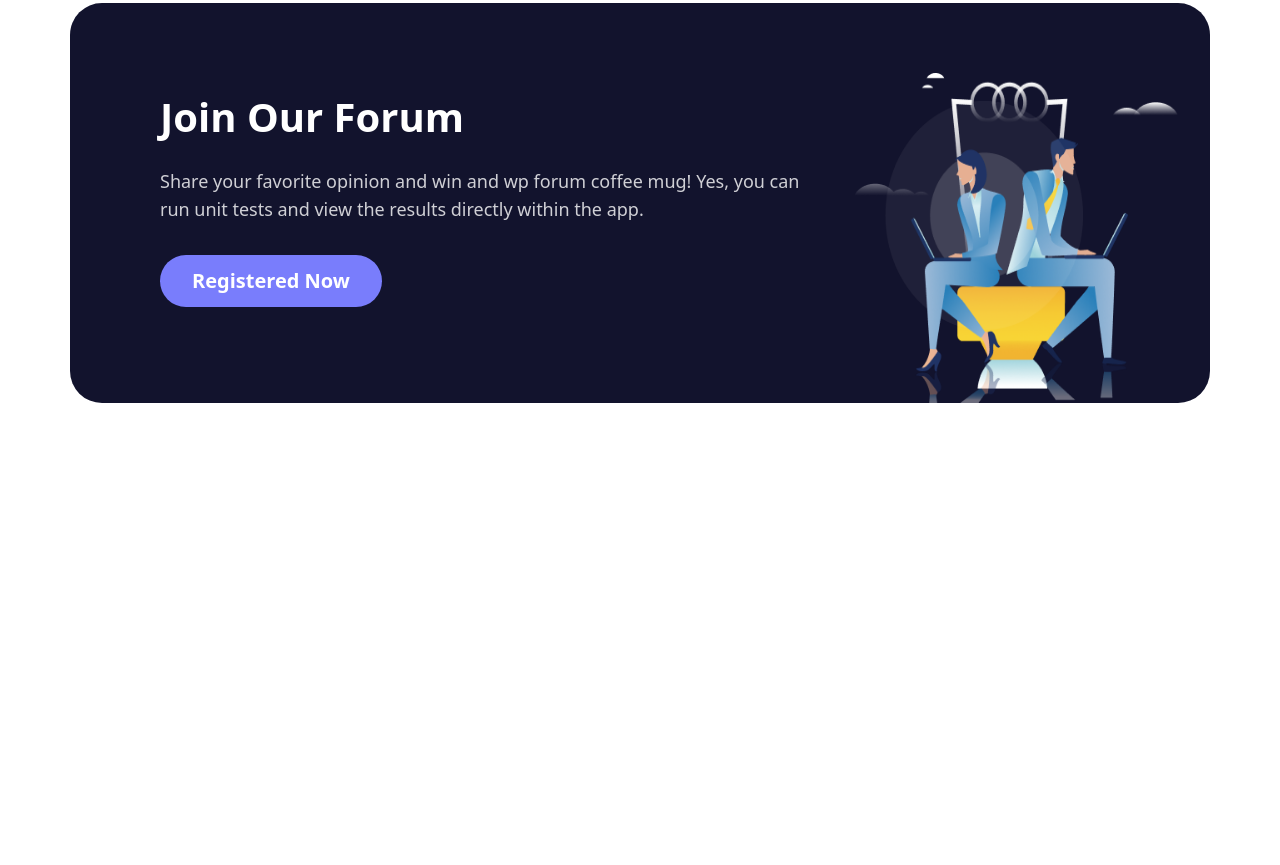
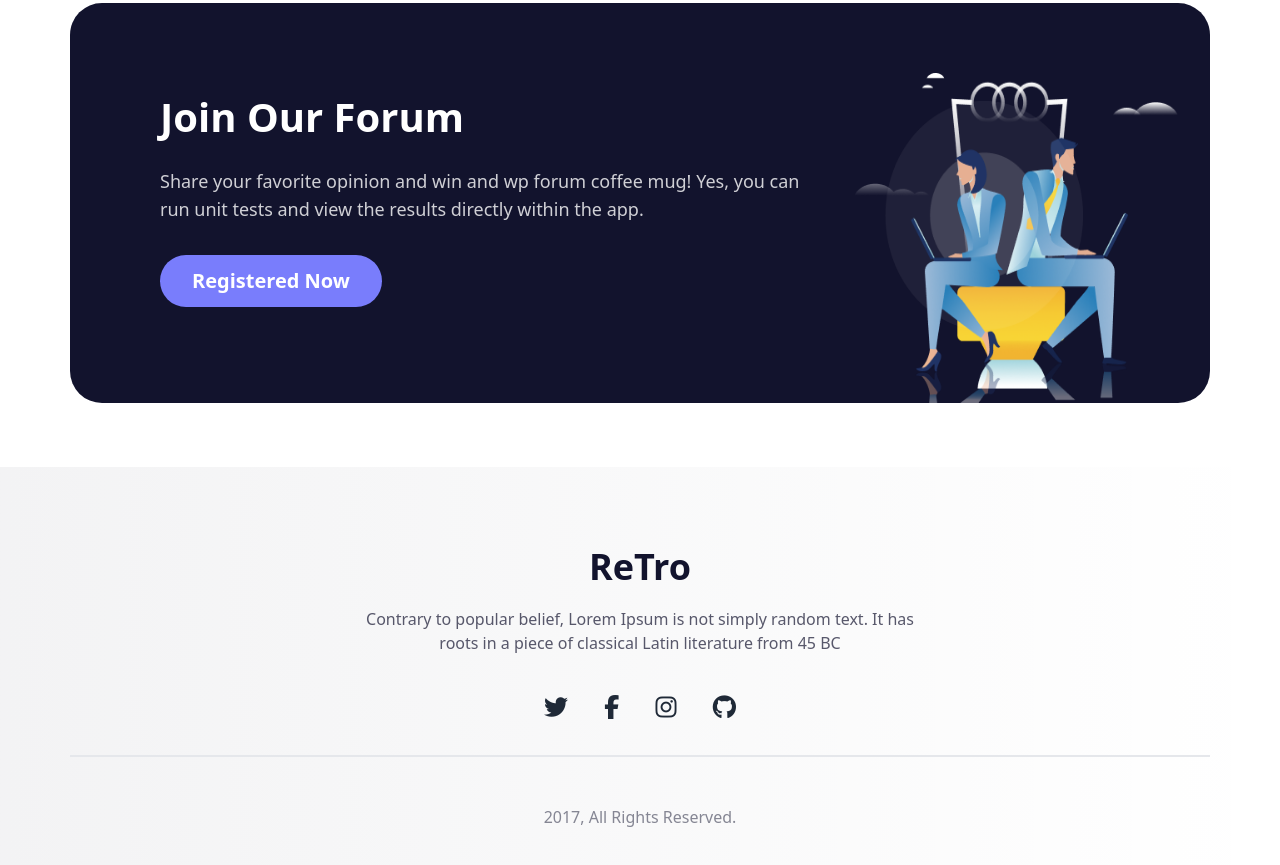
Before and after one commit to manik-kyau/retro-forum, a plain HTML site: page index.html in a window 1280 px wide. Shown: the part 1243-2108 px from the top of the page. Before the commit the page ends 1694 px from the top, so only its background shows below. Drawn offline with nearby package versions, Linux system fonts and the light colour scheme.

Commit message:
complete footer section

```diff
--- a/index.html
+++ b/index.html
@@ -17,6 +17,9 @@
     <link href="https://fonts.googleapis.com/css2?family=Inter:wght@100..900&family=Mulish:ital,wght@0,200..1000;1,200..1000&display=swap" rel="stylesheet">
 
     <style>
+        footer{
+            background-color: linear-gradient(180.00deg, rgba(18, 19, 45, 0.05),rgba(18, 19, 45, 0) 100%);;
+        }
         .font-mulish{
             font-family: "Mulish", sans-serif;
         }
@@ -192,7 +195,18 @@
         </section>
 
     </main>
-    <footer>
+    <footer class="bg-gradient-to-r from-[#12132d0d] to-[#12132d00] py-12 lg:py-[80px] mt-16">
+        <div class="max-w-[1180px] mx-auto px-5 lg-px-0">
+            <h1 class="text-3xl lg:text-4xl text-center font-extrabold text-[#12132D]">ReTro</h1>
+            <p class="w-full lg:w-[580px] text-center text-base font-normal text-[#12132db3] mx-auto my-5">Contrary to popular belief, Lorem Ipsum is not simply random text. It has roots in a piece of classical Latin literature from 45 BC</p>
+            <div class="text-center space-x-6 lg:space-x-8 pt-4 pb-8 border-b-2">
+                <a href=""><i class="text-2xl fa-brands fa-twitter"></i></a>
+                <a href=""><i class="text-2xl fa-brands fa-facebook-f"></i></a>
+                <a href=""><i class="text-2xl fa-brands fa-instagram"></i></a>
+                <a href=""><i class="text-2xl fa-brands fa-github"></i></a>
+            </div>
+            <p class="text-base text-center font-light text-[#12132d80] mt-12">2017, All Rights Reserved.</p>
+        </div>
         <!-- #ffffffcc  ====== 255, 255, 255, 0.8-->
         <!-- #12132d00  ====== 18 19 45 0.0-->
         <!-- #12132d99  ====== 18 19 45 0.6-->
```
